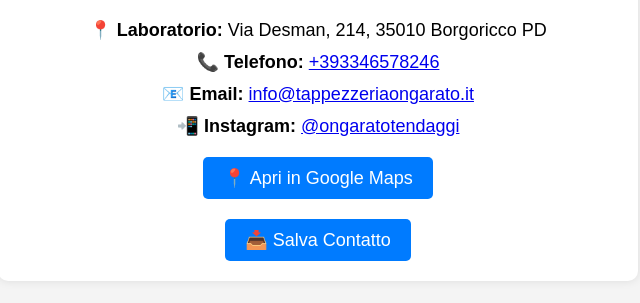
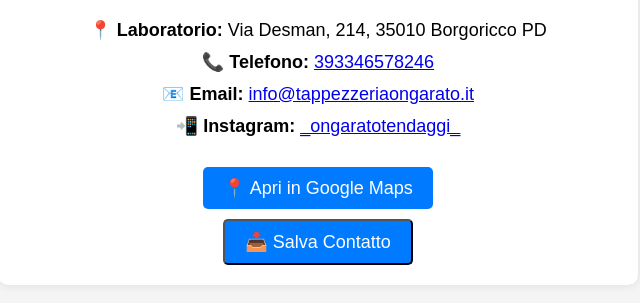
Before and after one commit to Anto161062/Contatti, a plain HTML site: page index.html in a window 1280 px wide. Shown: the part 109-412 px from the top of the page, without its empty margins (322-962 px from the left). Drawn offline with Linux system fonts and the light colour scheme.

Commit message:
Update index.html

```diff
--- a/index.html
+++ b/index.html
@@ -34,6 +34,7 @@
             text-decoration: none;
             font-size: 18px;
             border-radius: 5px;
+            margin-top: 10px;
         }
         .map a:hover, .download-button:hover {
             background: #0056b3;
@@ -44,17 +45,29 @@
     <div class="container">
         <h1>Contatti Ongarato Tendaggi</h1>
         <p class="contact-info">📍 <strong>Laboratorio:</strong> Via Desman, 214, 35010 Borgoricco PD</p>
-        <p class="contact-info">📞 <strong>Telefono:</strong> <a href="tel:+393346578246">+393346578246</a></p>
+        <p class="contact-info">📞 <strong>Telefono:</strong> <a href="tel:+393346578246">393346578246</a></p>
         <p class="contact-info">📧 <strong>Email:</strong> <a href="mailto:info@tappezzeriaongarato.it">info@tappezzeriaongarato.it</a></p>
-        <p class="contact-info">📲 <strong>Instagram:</strong> <a href="https://www.instagram.com/_ongaratotendaggi_/" target="_blank">@ongaratotendaggi</a></p>
+        <p class="contact-info">📲 <strong>Instagram:</strong> <a href="https://www.instagram.com/_ongaratotendaggi_/" target="_blank">_ongaratotendaggi_</a></p>
 
         <div class="map">
             <a href="https://www.google.com/maps?q=Via+Desman,+214,+35010+Borgoricco+PD" target="_blank">📍 Apri in Google Maps</a>
         </div>
 
-        <div class="map" style="margin-top: 20px;">
-            <a href="Ongarato_Tendaggi.vcf" class="download-button" download>📥 Salva Contatto</a>
-        </div>
+        <button class="download-button" onclick="saveContact()">📥 Salva Contatto</button>
     </div>
+
+    <script>
+        function saveContact() {
+            const contactData = `BEGIN:VCARD\nVERSION:3.0\nFN:Elena Ongarato\nORG:Ongarato Tendaggi\nTEL:+393346578246\nEMAIL:info@tappezzeriaongarato.it\nADR:;;Via Desman, 214;Borgoricco;PD;;Italia\nURL:https://www.instagram.com/_ongaratotendaggi_/\nEND:VCARD`;
+
+            const blob = new Blob([contactData], { type: 'text/vcard' });
+            const link = document.createElement('a');
+            link.href = URL.createObjectURL(blob);
+            link.download = 'Ongarato_Tendaggi.vcf';
+            document.body.appendChild(link);
+            link.click();
+            document.body.removeChild(link);
+        }
+    </script>
 </body>
 </html>
```
